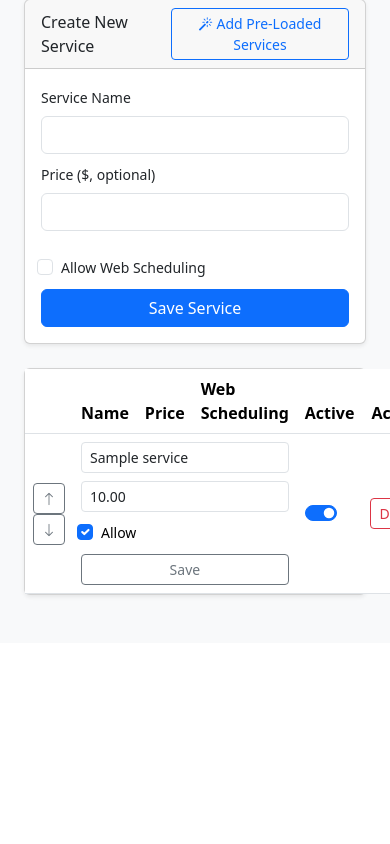
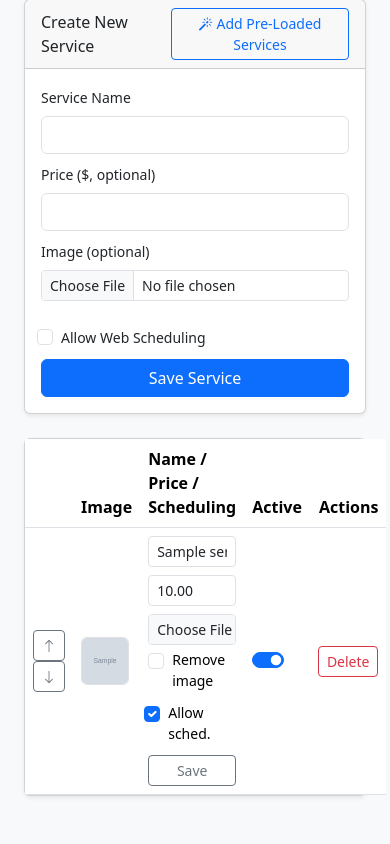
Before and after one commit to krp2203/Power_Equipment_SaaS, a Flask app: page /settings/services in a window 390 px wide; the page is wider, and only the part inside the window is pictured. Shown: the part 305-1149 px from the top of that part. Before the commit the page ends 903 px from the top of that part, so only its background shows below. Run offline with Flask 3, Linux system fonts and the light colour scheme; a user stored in the database is signed in; tables that the repository leaves empty hold one stand-in row (values such as "Sample post"); grey boxes marked "Sample" are stand-in pictures; some libraries are stand-ins or nearby versions.

Commit message:
Add service images and move Store Hours to the footer's left column
Follow-up feedback on the Service Manager / Hours of Operation work
from the previous commit.

Service images: DealerService gets a new image_url column. Dealers can
upload an image per service (reusing the existing save_image_upload
Pillow-validated helper, scoped to static/uploads/services/<org_id>/)
with a "Remove image" checkbox to clear it, from the Service Manager
settings page. Services without an uploaded image fall back to a
generic icon on the public /service page - a keyword match against
the service name (e.g. "chainsaw" -> saw emoji, "mower" -> leaf emoji,
"generator" -> plug emoji) with a wrench/tools emoji default - rather
than fetching or bundling real clipart assets.

Store Hours placement: the user found the hours block cramped the
Contact column once it was added there. Moved it to the left column,
under the tagline, with its own "Store Hours" heading - Contact is
back to just phone/email/address.

Verified via a forged impersonation session against the ncpower test
org (no real password touched): uploaded a real PNG through the
add-service form and confirmed image_url is saved and served; added a
second service with no image and confirmed it stays NULL (not some
placeholder path); tested the remove-image checkbox; confirmed
/api/v1/services returns image_url; confirmed the footer renders
"Store Hours" exactly once, on the left, with the Contact column no
longer showing day-by-day hours. ncpower's test data and uploaded test
image were removed afterward.

Raw migration applied to the test DB (not git-tracked):
  ALTER TABLE dealer_service ADD COLUMN image_url VARCHAR(255);

Co-Authored-By: Claude Sonnet 5 <noreply@anthropic.com>

```diff
--- a/app/core/models.py
+++ b/app/core/models.py
@@ -491,6 +491,10 @@ class DealerService(db.Model):
 
     name = db.Column(db.String(150), nullable=False)
     price = db.Column(db.Numeric(10, 2), nullable=True)  # NULL = no price shown
+    # NULL = no uploaded image - the public page falls back to a generic
+    # icon matched by keyword against the service name (see
+    # dealer_frontend_next/components/ServiceScheduler.tsx).
+    image_url = db.Column(db.String(255), nullable=True)
     allow_web_scheduling = db.Column(db.Boolean, nullable=False, default=False, server_default=db.false())
     is_active = db.Column(db.Boolean, nullable=False, default=True, server_default=db.true())
     sort_order = db.Column(db.Integer, nullable=False, default=0, server_default='0')
--- a/app/modules/api/routes.py
+++ b/app/modules/api/routes.py
@@ -194,6 +194,7 @@ def get_services():
         "id": s.id,
         "name": s.name,
         "price": float(s.price) if s.price is not None else None,
+        "image_url": s.image_url,
         "allow_web_scheduling": bool(s.allow_web_scheduling),
     } for s in services])
 
--- a/app/modules/settings/forms.py
+++ b/app/modules/settings/forms.py
@@ -95,6 +95,8 @@ class ServiceForm(FlaskForm):
     price = DecimalField('Price ($, optional)', places=2,
         validators=[Optional(), NumberRange(min=0, message="Price can't be negative.")],
         description="Leave blank to hide pricing and just show the service name.")
+    image = FileField('Image (optional)', validators=[FileAllowed(['jpg', 'jpeg', 'png', 'webp', 'gif'], 'Images only!')],
+        description="Leave blank to use a generic icon for this service.")
     allow_web_scheduling = BooleanField('Allow Web Scheduling', default=False,
         description="Shows \"Request This Service\" instead of \"Call to Schedule\" on your site.")
     submit = SubmitField('Save Service')
--- a/app/modules/settings/routes.py
+++ b/app/modules/settings/routes.py
@@ -10,6 +10,7 @@ from .forms import OrganizationSettingsForm, AddUserForm, EditUserForm, MarkupTi
 from itsdangerous import URLSafeSerializer
 from app.core.multitenancy import global_tenant_bypass
 from sqlalchemy.orm.attributes import flag_modified
+from app.core.uploads import save_image_upload, UploadError
 
 
 def _flash_form_errors(form):
@@ -887,6 +888,12 @@ def add_service():
             allow_web_scheduling=form.allow_web_scheduling.data,
             sort_order=max_sort + 1,
         )
+        if form.image.data:
+            try:
+                svc.image_url = save_image_upload(form.image.data, 'services', org.id)
+            except UploadError as e:
+                flash(str(e), "danger")
+                return redirect(url_for('settings.services'))
         db.session.add(svc)
         db.session.commit()
         flash("Service added.", "success")
@@ -908,6 +915,14 @@ def edit_service(service_id):
         svc.name = form.name.data
         svc.price = form.price.data
         svc.allow_web_scheduling = form.allow_web_scheduling.data
+        if form.image.data:
+            try:
+                svc.image_url = save_image_upload(form.image.data, 'services', org.id)
+            except UploadError as e:
+                flash(str(e), "danger")
+                return redirect(url_for('settings.services'))
+        elif request.form.get('remove_image'):
+            svc.image_url = None
         db.session.commit()
         flash("Service updated.", "success")
     else:
--- a/app/modules/settings/templates/settings/services.html
+++ b/app/modules/settings/templates/settings/services.html
@@ -21,17 +21,21 @@
             </form>
         </div>
         <div class="card-body">
-            <form method="POST" action="{{ url_for('settings.add_service') }}" class="row g-2 align-items-end">
+            <form method="POST" action="{{ url_for('settings.add_service') }}" enctype="multipart/form-data" class="row g-2 align-items-end">
                 {{ form.hidden_tag() }}
-                <div class="col-md-4">
+                <div class="col-md-3">
                     {{ form.name.label(class="form-label small") }}
                     {{ form.name(class="form-control") }}
                 </div>
-                <div class="col-md-3">
+                <div class="col-md-2">
                     {{ form.price.label(class="form-label small") }}
                     {{ form.price(class="form-control") }}
                 </div>
-                <div class="col-md-3 form-check mt-4">
+                <div class="col-md-3">
+                    {{ form.image.label(class="form-label small") }}
+                    {{ form.image(class="form-control form-control-sm") }}
+                </div>
+                <div class="col-md-2 form-check mt-4">
                     {{ form.allow_web_scheduling(class="form-check-input") }}
                     {{ form.allow_web_scheduling.label(class="form-check-label small") }}
                 </div>
@@ -48,9 +52,8 @@
                 <thead class="bg-light">
                     <tr>
                         <th style="width: 90px;"></th>
-                        <th>Name</th>
-                        <th>Price</th>
-                        <th>Web Scheduling</th>
+                        <th style="width: 70px;">Image</th>
+                        <th>Name / Price / Scheduling</th>
                         <th>Active</th>
                         <th class="text-end">Actions</th>
                     </tr>
@@ -68,21 +71,39 @@
                                 <button type="submit" class="btn btn-sm btn-outline-secondary" title="Move down"><i class="bi bi-arrow-down"></i></button>
                             </form>
                         </td>
-                        <td colspan="3" class="p-2">
+                        <td>
+                            {% if svc.image_url %}
+                            <img src="{{ svc.image_url }}" alt="" class="rounded border" style="width: 48px; height: 48px; object-fit: cover;">
+                            {% else %}
+                            <div class="rounded border d-flex align-items-center justify-content-center text-muted bg-light" style="width: 48px; height: 48px;">
+                                <i class="bi bi-image"></i>
+                            </div>
+                            {% endif %}
+                        </td>
+                        <td class="p-2">
                             <form method="POST" action="{{ url_for('settings.edit_service', service_id=svc.id) }}"
-                                class="row g-2 align-items-center">
+                                enctype="multipart/form-data" class="row g-2 align-items-center">
                                 <input type="hidden" name="csrf_token" value="{{ csrf_token() }}" />
-                                <div class="col-md-5">
+                                <div class="col-md-3">
                                     <input type="text" name="name" value="{{ svc.name }}" class="form-control form-control-sm">
                                 </div>
-                                <div class="col-md-3">
+                                <div class="col-md-2">
                                     <input type="number" step="0.01" name="price" value="{{ svc.price if svc.price is not none else '' }}" placeholder="no price shown" class="form-control form-control-sm">
                                 </div>
-                                <div class="col-md-3 form-check">
+                                <div class="col-md-3">
+                                    <input type="file" name="image" accept="image/*" class="form-control form-control-sm">
+                                    {% if svc.image_url %}
+                                    <div class="form-check mt-1">
+                                        <input type="checkbox" name="remove_image" class="form-check-input" id="remove-image-{{ svc.id }}">
+                                        <label class="form-check-label small" for="remove-image-{{ svc.id }}">Remove image</label>
+                                    </div>
+                                    {% endif %}
+                                </div>
+                                <div class="col-md-2 form-check">
                                     <input type="checkbox" name="allow_web_scheduling" class="form-check-input" {% if svc.allow_web_scheduling %}checked{% endif %}>
-                                    <label class="form-check-label small">Allow</label>
+                                    <label class="form-check-label small">Allow sched.</label>
                                 </div>
-                                <div class="col-md-1">
+                                <div class="col-md-2">
                                     <button type="submit" class="btn btn-sm btn-outline-secondary w-100">Save</button>
                                 </div>
                             </form>
@@ -102,7 +123,7 @@
                         </td>
                     </tr>
                     {% else %}
-                    <tr><td colspan="6" class="text-center text-muted py-4">No services yet &mdash; add one above or click "Add Pre-Loaded Services".</td></tr>
+                    <tr><td colspan="5" class="text-center text-muted py-4">No services yet &mdash; add one above or click "Add Pre-Loaded Services".</td></tr>
                     {% endfor %}
                 </tbody>
             </table>
--- a/dealer_frontend_next/lib/types.ts
+++ b/dealer_frontend_next/lib/types.ts
@@ -13,6 +13,7 @@ export interface DealerServiceItem {
     id: number;
     name: string;
     price: number | null;
+    image_url: string | null;
     allow_web_scheduling: boolean;
 }
 
```
Also changed, not shown: dealer_frontend_next/components/Footer.tsx (+22 -19 lines), dealer_frontend_next/components/ServiceScheduler.tsx (+49 -4 lines).
